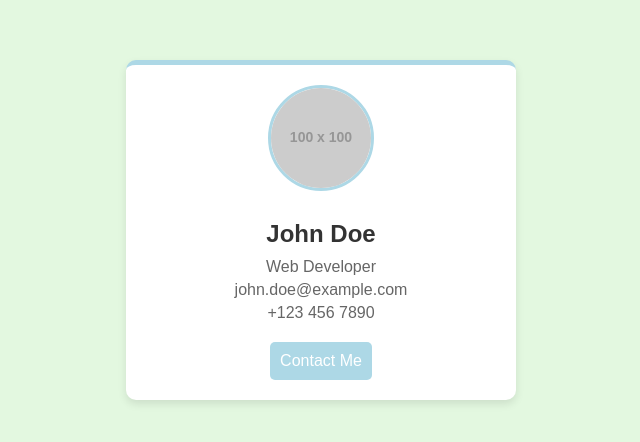
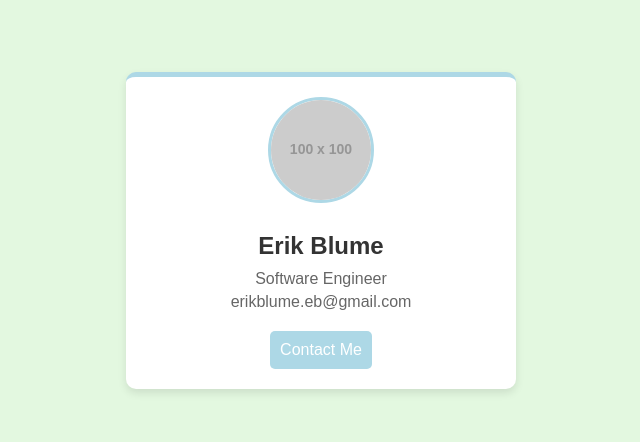
Before and after one commit to ErikBfromB/site, a plain HTML site: page index.html in a window 1280 px wide. Shown: the part 178-620 px from the top of the page, without its empty margins (319-959 px from the left). Drawn offline with Linux system fonts and the light colour scheme; placeholder pictures from the web are drawn by us.

Commit message:
Update index.html

```diff
--- a/index.html
+++ b/index.html
@@ -51,10 +51,10 @@
 <body>
     <div class="cv-card">
         <img src="https://via.placeholder.com/100" alt="Profile Picture">
-        <h2>John Doe</h2>
-        <p>Web Developer</p>
-        <p>john.doe@example.com</p>
-        <p>+123 456 7890</p>
+        <h2>Erik Blume</h2>
+        <p>Software Engineer</p>
+        <p>erikblume.eb@gmail.com</p>
+        <p></p>
         <a href="#" class="contact">Contact Me</a>
     </div>
 </body>
```
